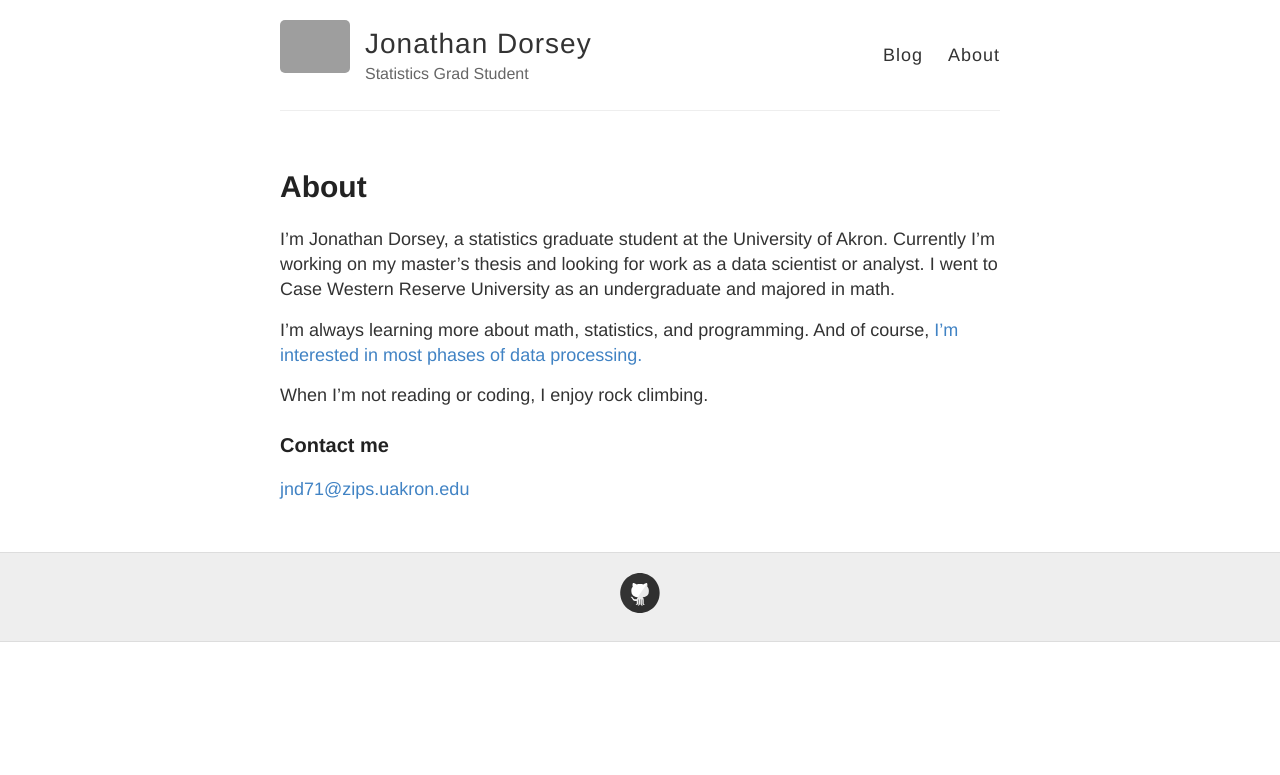
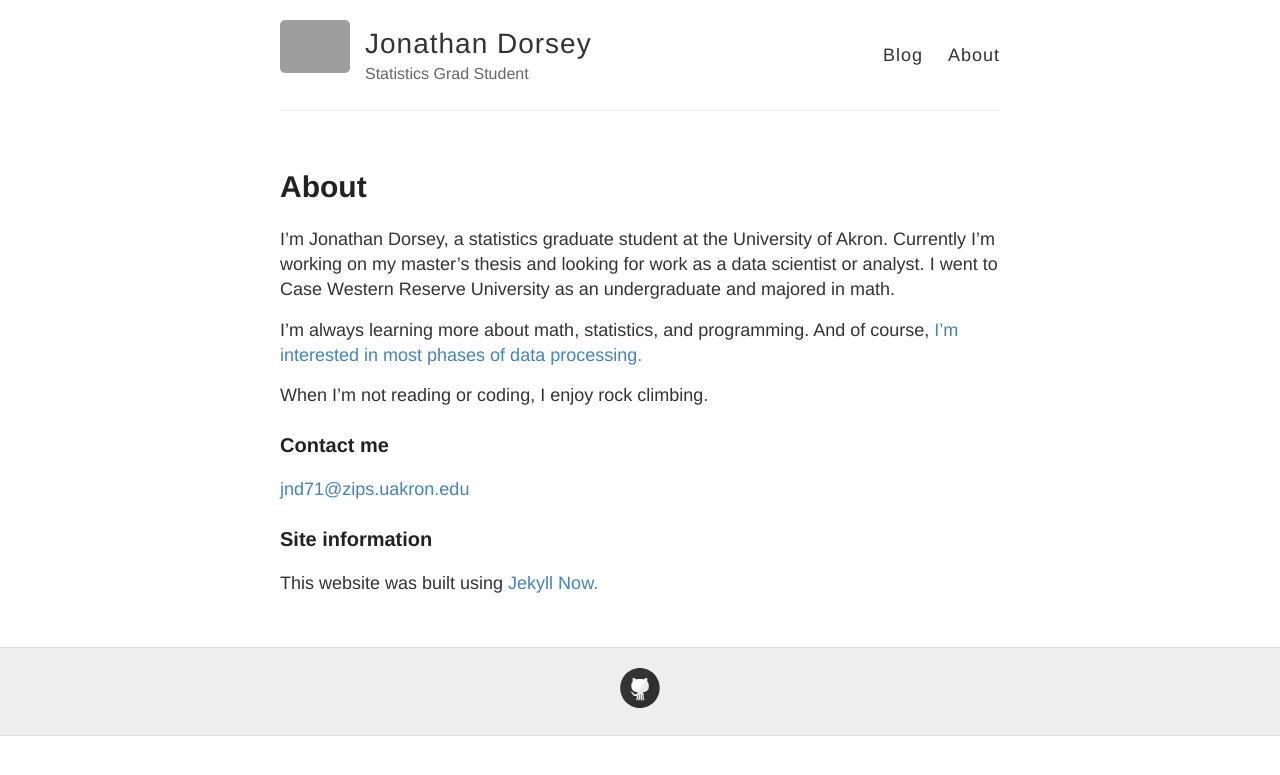
Before and after one commit to jnd18/jnd18.github.io, a Jekyll site: the page built from about.md, in a window 1280 px wide. Shown: the top 775 px of the page. Built offline with Jekyll 4.4.1, drawn with Linux system fonts in a browser that asks for light colours; grey boxes are pictures that could not be loaded.

Commit message:
changed about and readme

```diff
--- a/about.md
+++ b/about.md
@@ -16,3 +16,7 @@ When I'm not reading or coding, I enjoy rock climbing.
 ### Contact me
 
 [jnd71@zips.uakron.edu](mailto:jnd71@zips.uakron.edu)
+
+### Site information
+
+This website was built using [Jekyll Now.](https://github.com/barryclark/jekyll-now)
```
Also changed, not shown: README.md.
